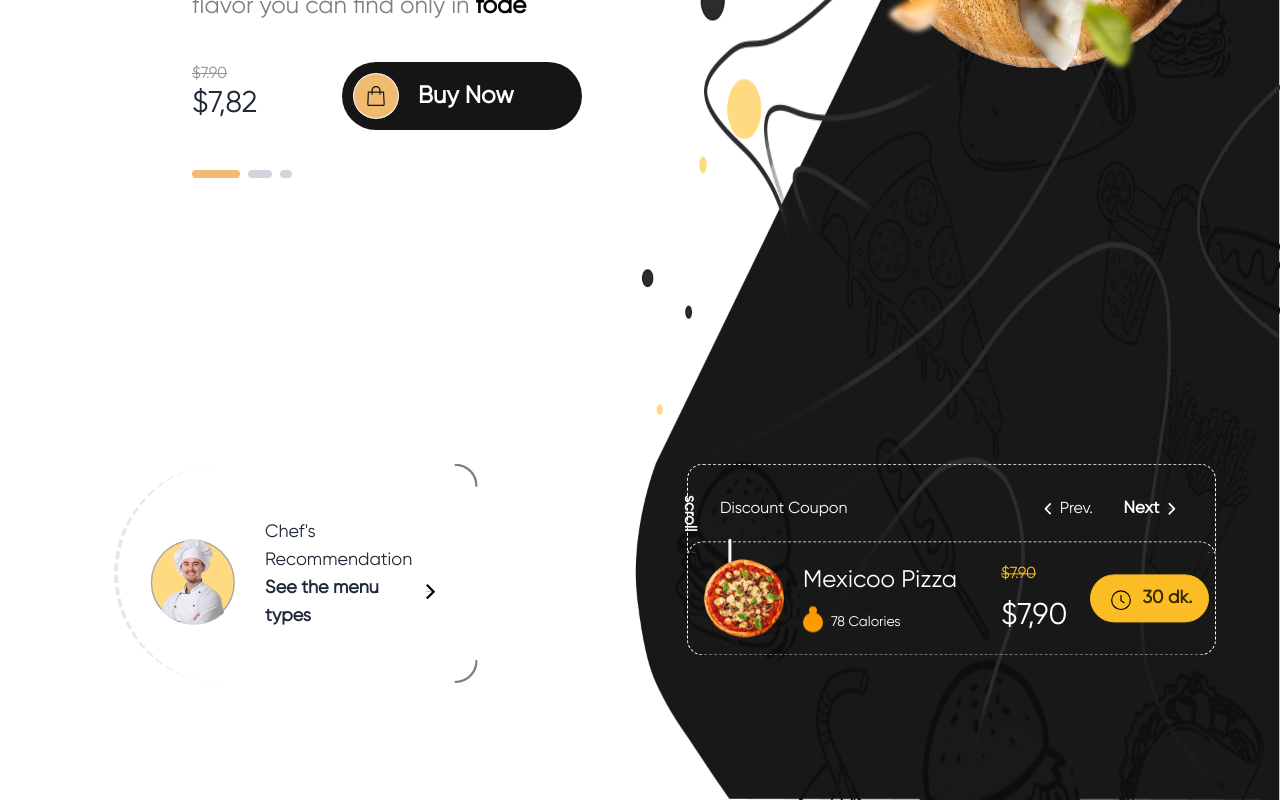
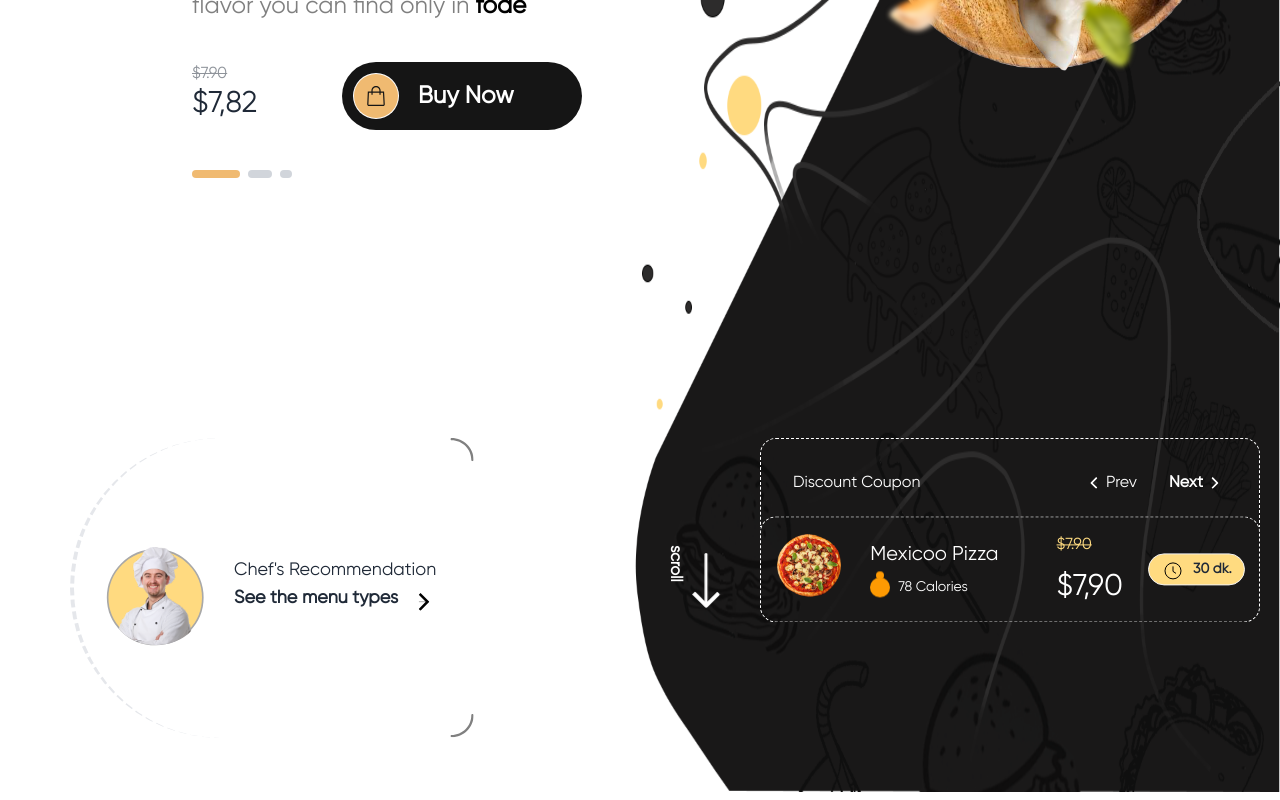
Before and after one commit to thony32/react-wcc-s4, a React (Vite) app: page / in a window 1280 px wide. Shown: the part 468-1268 px from the top of the page. Built offline with nearby package versions, Linux system fonts and the light colour scheme.

Commit message:
nena faharoa

```diff
--- a/src/components/Base.tsx
+++ b/src/components/Base.tsx
@@ -160,11 +160,11 @@ export default function Base() {
         </div>
 
       </div>
-      <div className="flex justify-between gap-16 p-16 -translate-y-[15%]">
+      <div className="flex justify-between lg:gap-10 lg:p-5 2xl:gap-16 2xl:gap-16 -translate-y-[10%]">
         <Chef />
 
-        <div className="flex items-center translate-x-[150%] ">
-          <span className="p-2 text-white font-semibold rotate-90 ... -translate-y-[150%] ">
+        <div className="flex items-center lg:translate-x-[110%] 2xl:translate-x-[150%] ">
+          <span className="lg:p-0 2xl:p-2 text-white font-semibold rotate-90 ... -translate-y-[100%] ">
             scroll
           </span>
           <svg
--- a/src/components/Pizza.tsx
+++ b/src/components/Pizza.tsx
@@ -2,7 +2,7 @@ import CountUp from "react-countup";
 import pizza from "../assets/pizza.png";
 export default function Pizza() {
   return (
-    <div className="h-full lg:w-[600px] lg:h-[220px] text-white">
+    <div className="h-full lg:w-[500px] lg:h-[300px] text-white">
       <div className="flex border-dashed border-white border border-b-0 rounded-t-2xl justify-between p-4">
         {/* Discount coupon */}
         <div className="p-4">
@@ -50,10 +50,10 @@ export default function Pizza() {
                 />
               </g>
             </svg>
-            Prev.
+            Prev
           </div>
           {/* Next */}
-          <div className="flex scale-105 font-semibold">
+          <div className="flex font-bold">
             Next
             <svg
               xmlns="http://www.w3.org/2000/svg"
@@ -104,11 +104,11 @@ export default function Pizza() {
       <div className="p-4 border border-dashed border-white rounded-2xl -translate-y-[10%]">
         <div className="grid grid-cols-5">
           <div>
-            <img src={pizza} alt="" className="w-20" />
+            <img src={pizza} alt="" className="w-16 2xl:w-20" />
           </div>
 
-          <div className="col-span-2 flex flex-col gap-4 items-center lg:items-start justify-center">
-            <div className=" lg:text-2xl text-left">Mexicoo Pizza</div>
+          <div className="col-span-2 flex flex-col lg:gap-2 2xl:gap-4 items-center lg:items-start justify-center">
+            <div className=" lg:text-xl 2xl:text-2xl text-left">Mexicoo Pizza</div>
             <div className="text-sm flex gap-2 items-center">
               <div className="loader"></div>
               78 Calories
@@ -116,7 +116,7 @@ export default function Pizza() {
           </div>
 
           <div className="flex flex-col gap-3 justify-center">
-            <div className="line-through text-warning">$7.90</div>
+            <div className="line-through text-[#ffdb80]">$7.90</div>
             <CountUp
               delay={0}
               start={0}
@@ -134,10 +134,10 @@ export default function Pizza() {
           </div>
 
           <div className="flex justify-center items-center">
-            <div className="flex items-center justify-center gap-2 btn btn-warning rounded-full lowercase">
+            <div className="flex items-center justify-center gap-2 btn lg:btn-sm 2xl:btn-md bg-[#ffdb80] rounded-full lowercase">
               <div>
                 <svg
-                  className="w-7 h-7 stroke-black fill-none"
+                  className="lg:w-6 lg:h-6 2xl:w-7 2xl:h-7 stroke-black fill-none"
                   viewBox="0 0 24 24"
                   xmlns="http://www.w3.org/2000/svg"
                 >
@@ -150,7 +150,7 @@ export default function Pizza() {
                   </g>
                 </svg>
               </div>
-              <div className="text-center text-lg">30 dk.</div>
+              <div className="text-center lg:text-sm 2xl:text-lg">30 dk.</div>
             </div>
           </div>
         </div>
```
